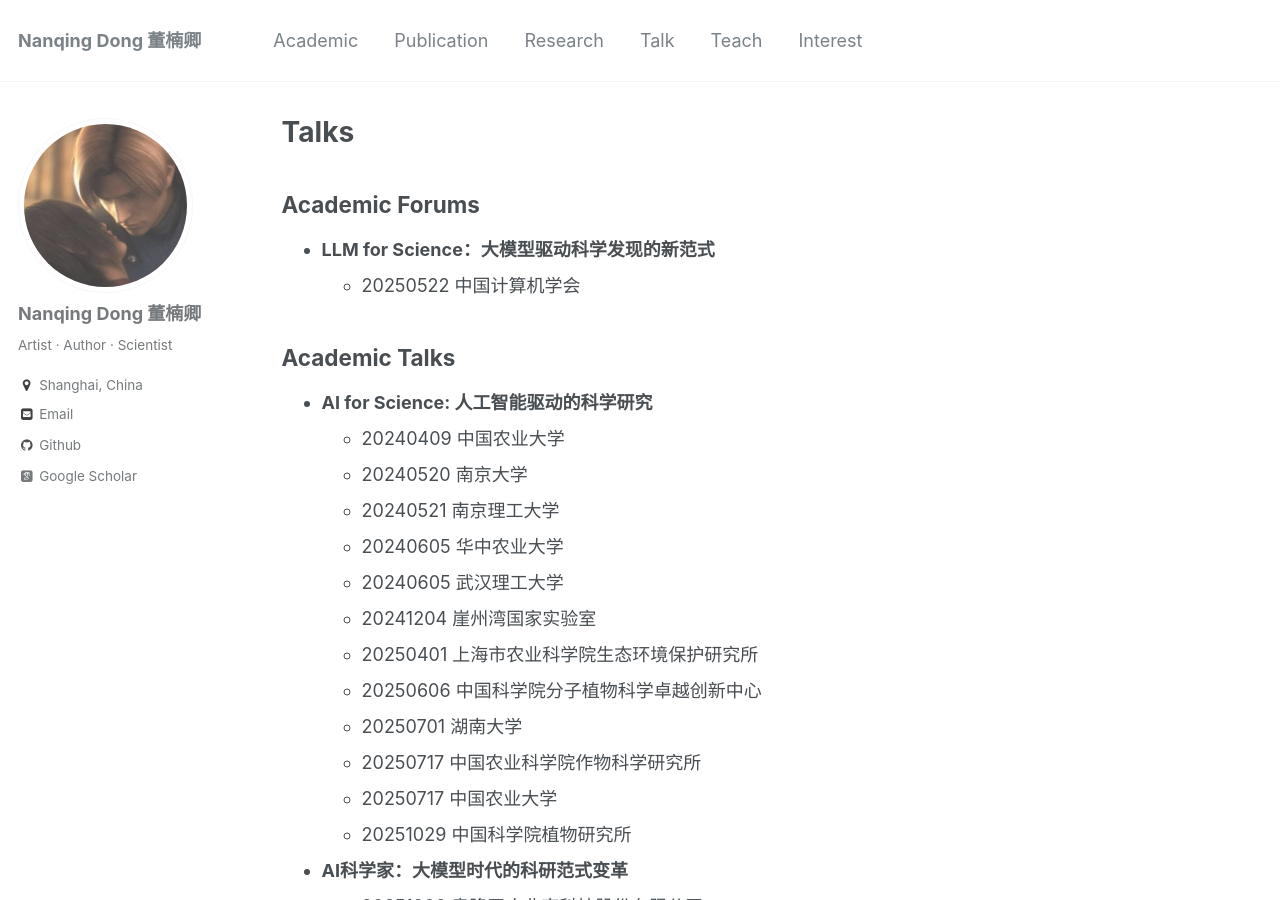
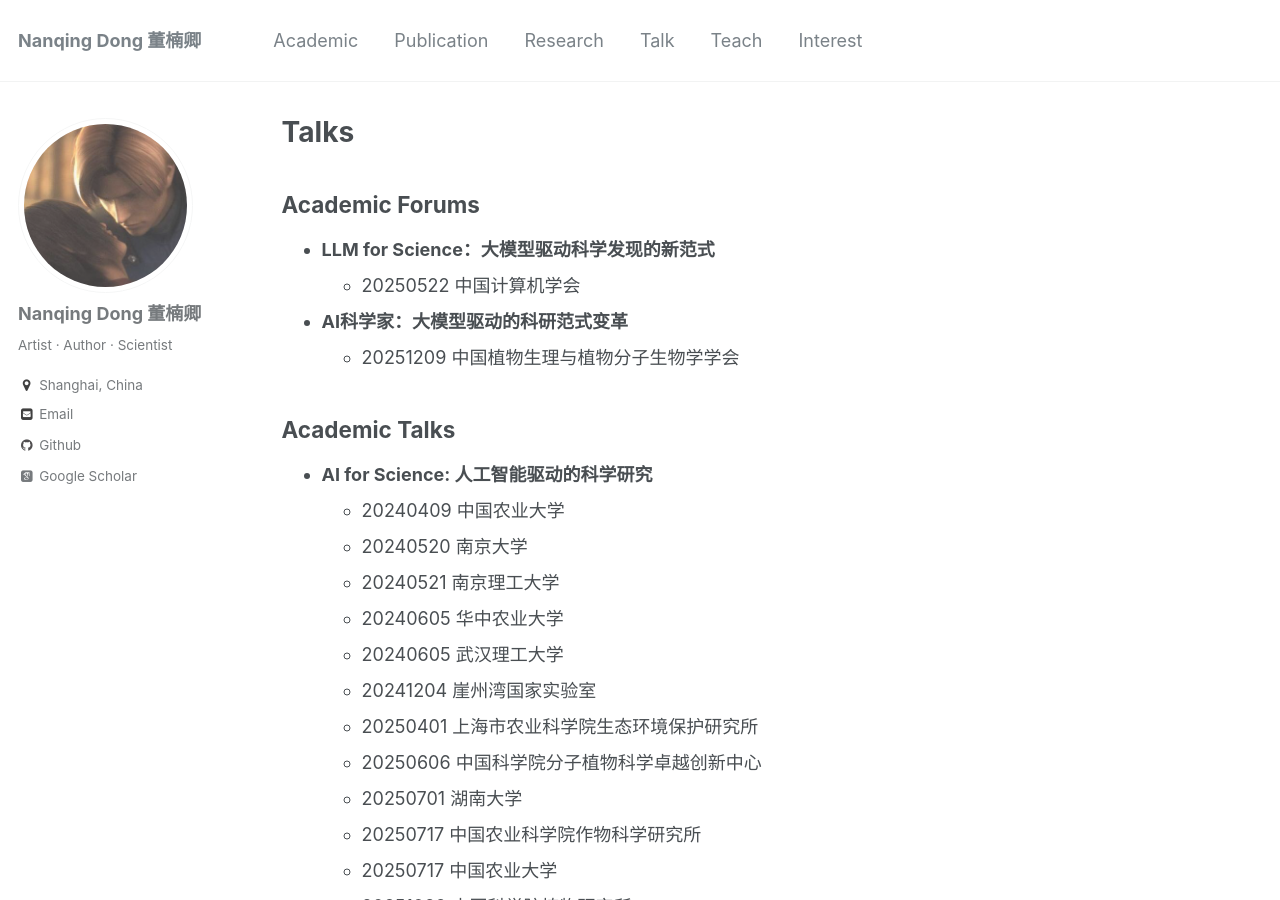
Before and after one commit to eveningdong/eveningdong.github.io, a Jekyll site: the page built from _pages/talk.md, in a window 1280 px wide and 900 px high. Built offline with Jekyll 4.4.1, drawn with Linux system fonts in a browser that asks for light colours; some web fonts are replaced.

Commit message:
Update talk.md

```diff
--- a/_pages/talk.md
+++ b/_pages/talk.md
@@ -8,6 +8,9 @@ author_profile: true
 ## Academic Forums
 * **LLM for Science：大模型驱动科学发现的新范式**
   + 20250522 中国计算机学会
+
+* **AI科学家：大模型驱动的科研范式变革**
+  + 20251209 中国植物生理与植物分子生物学学会
 
 
 ## Academic Talks
```
